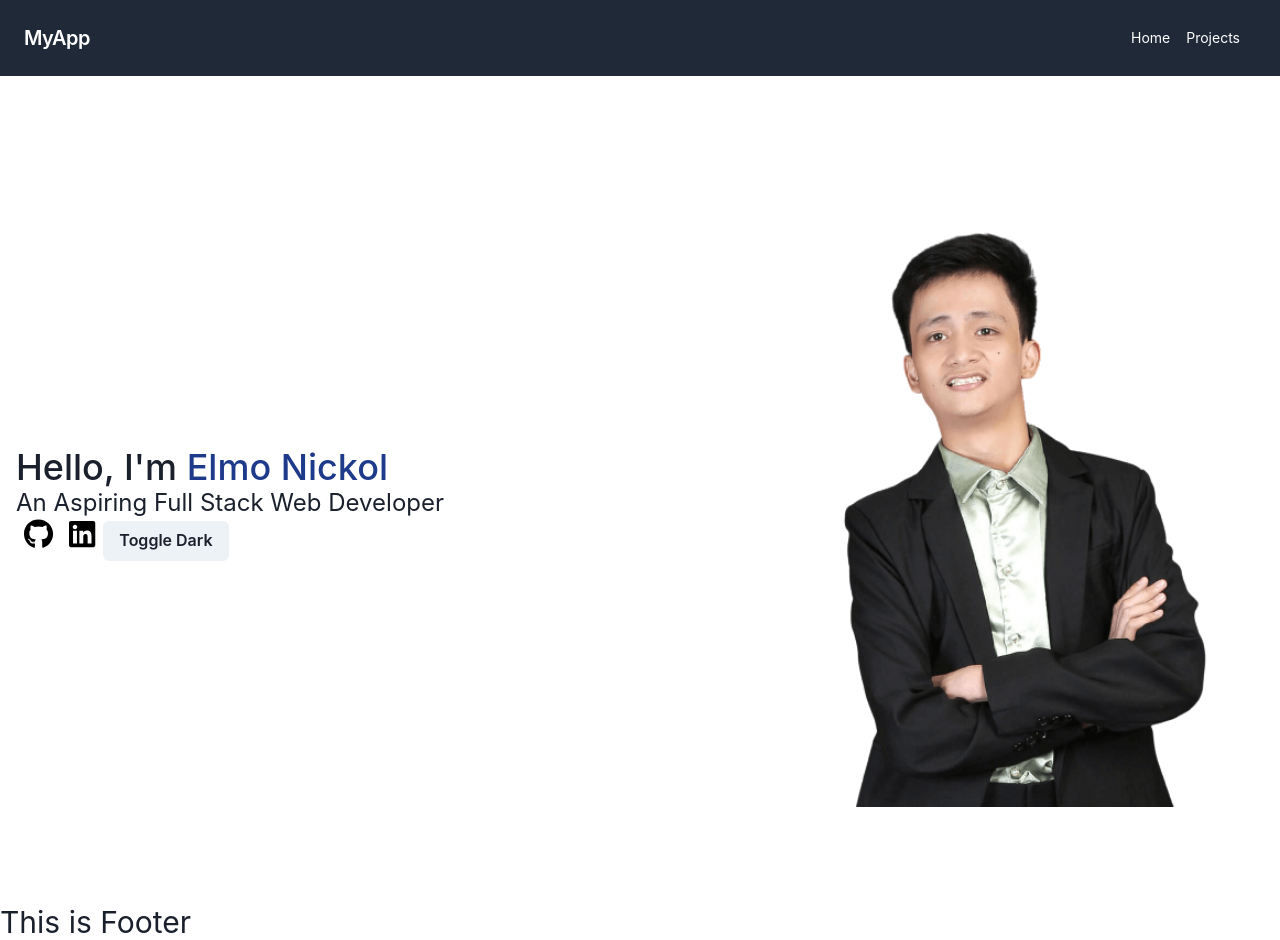
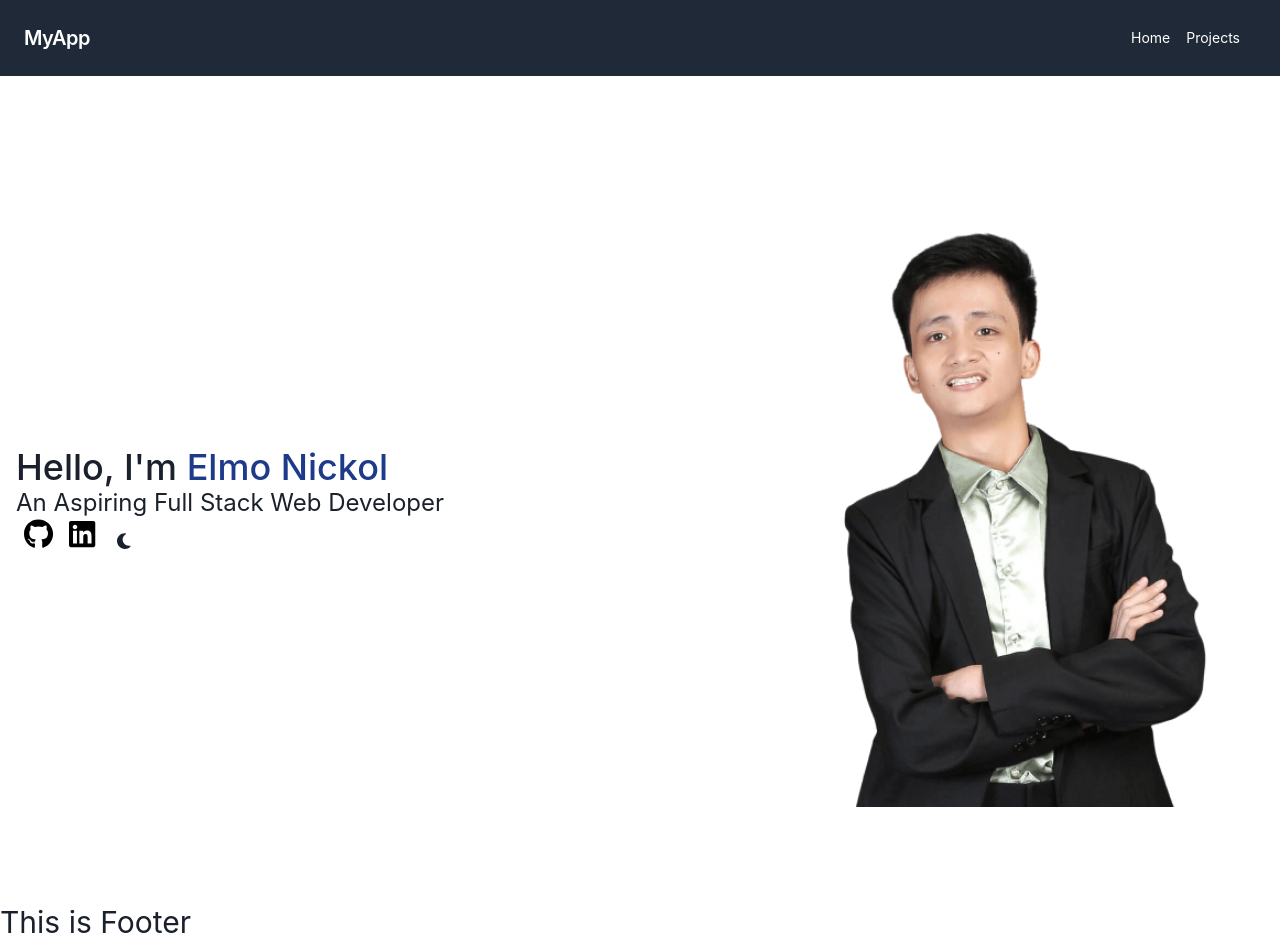
Before and after one commit to elmonickcool/my_portfolio, a Next.js app: page / in a window 1280 px wide. Built offline with nearby package versions, Linux system fonts and the light colour scheme.

Commit message:
switchable icons in dark mode

```diff
--- a/src/components/ui/DarkModeSwitch.jsx
+++ b/src/components/ui/DarkModeSwitch.jsx
@@ -1,11 +1,25 @@
-import { useColorMode,Button } from "@chakra-ui/react"
-const DarkModeSwitch = () =>{
-    const {colorMode,toggleColorMode } = useColorMode()
-    return (
-        <Button onClick={toggleColorMode}>
-            Toggle {colorMode === "light" ? "Dark" :"Light"}
-        </Button>
-    )
+import { useColorMode, IconButton } from "@chakra-ui/react"
+import { FontAwesomeIcon } from "@fortawesome/react-fontawesome"
+import { faMoon, faSun } from "@fortawesome/free-solid-svg-icons"
+
+const DarkModeSwitch = () => {
+  const { colorMode, toggleColorMode } = useColorMode()
+
+  return (
+    <IconButton
+      size="md"
+      fontSize="lg"
+      aria-label={`Switch to ${
+        colorMode === "light" ? "dark" : "light"
+      } mode`}
+      variant="ghost"
+      color="current"
+      onClick={toggleColorMode}
+      icon={
+        <FontAwesomeIcon icon={colorMode === "light" ? faMoon : faSun} />
+      }
+    />
+  )
 }
 
-export default DarkModeSwitch;
+export default DarkModeSwitch
```
